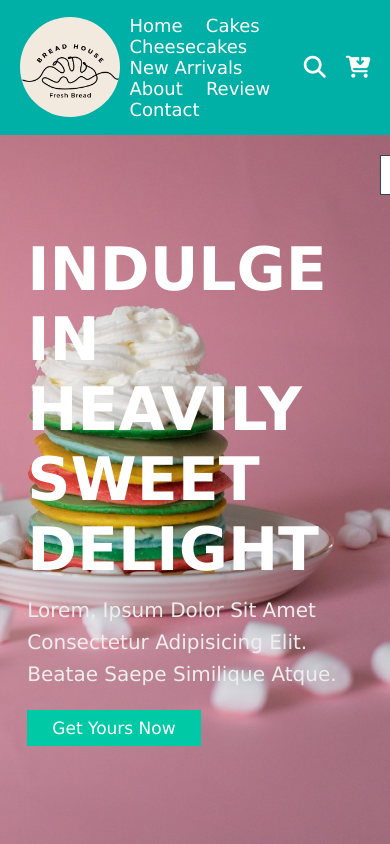
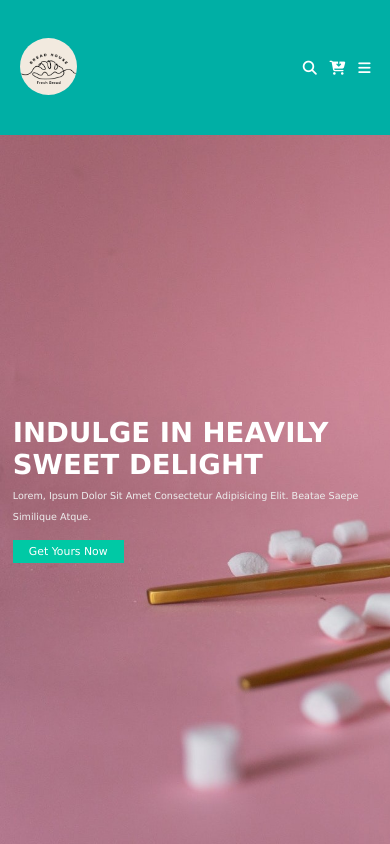
Before and after one commit to Deba2608/Bakery-Website, a plain HTML site: page index.html in a window 390 px wide. Shown: the top 844 px of the page. Drawn offline with Linux system fonts and the light colour scheme.

Commit message:
media property updated in css

```diff
--- a/style1.css
+++ b/style1.css
@@ -515,3 +515,61 @@ footer{
 .footer .credits span{
     color: var(--main-color);
 }
+/* tablets and small laptops */
+@media(max-width:975px){
+   html{
+    font-size: 53%;
+   }
+   .header .logo img{
+    height: 9rem;
+}
+}
+/* small devices(tablets) */
+@media(max-width:768px){
+
+    section{
+        padding:2rem ;
+    }
+    .home{
+        background-position: left;
+    }
+    .home .hero h3{
+        font-size: 4.3rem;
+    }
+    .home .hero p{
+        font-size: 1.5rem;
+    }
+    .header .icons .menu-icon{
+        display: inline-block;
+    }
+    .header .navbar{
+        position: absolute;
+        top: 100%;
+        right: -100%;
+        width: 30rem;
+        background-color: var(--bg-color);
+        height: 70vh;
+    }
+    .header .navbar.active{
+        right:0;
+    }
+    .header .navbar a{
+        color: var(--main-color);
+        display: block;
+        font-size: 2rem;
+        padding: .5rem;
+        margin: 1.3rem;
+    }
+    .header .search-form{
+           width: 92%;
+    }
+    .header .search-form.active{
+        right: 4%;
+    }
+}
+
+/* smart phone */
+@media(max-width:425px){
+html{
+    font-size: 40%;
+}
```
